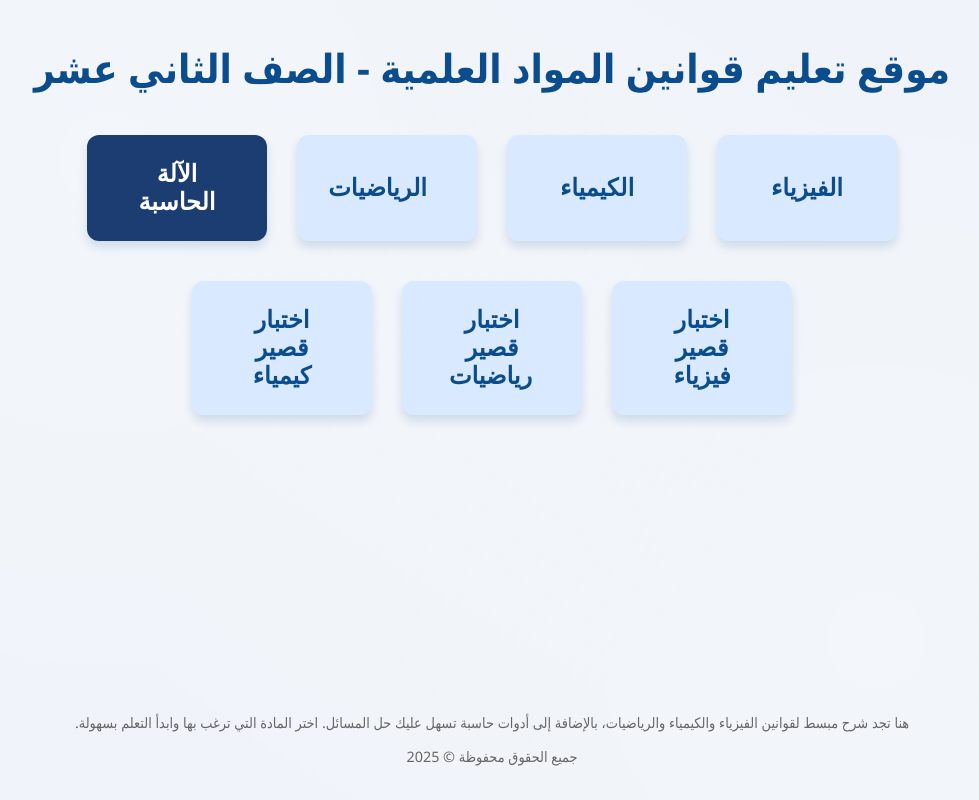
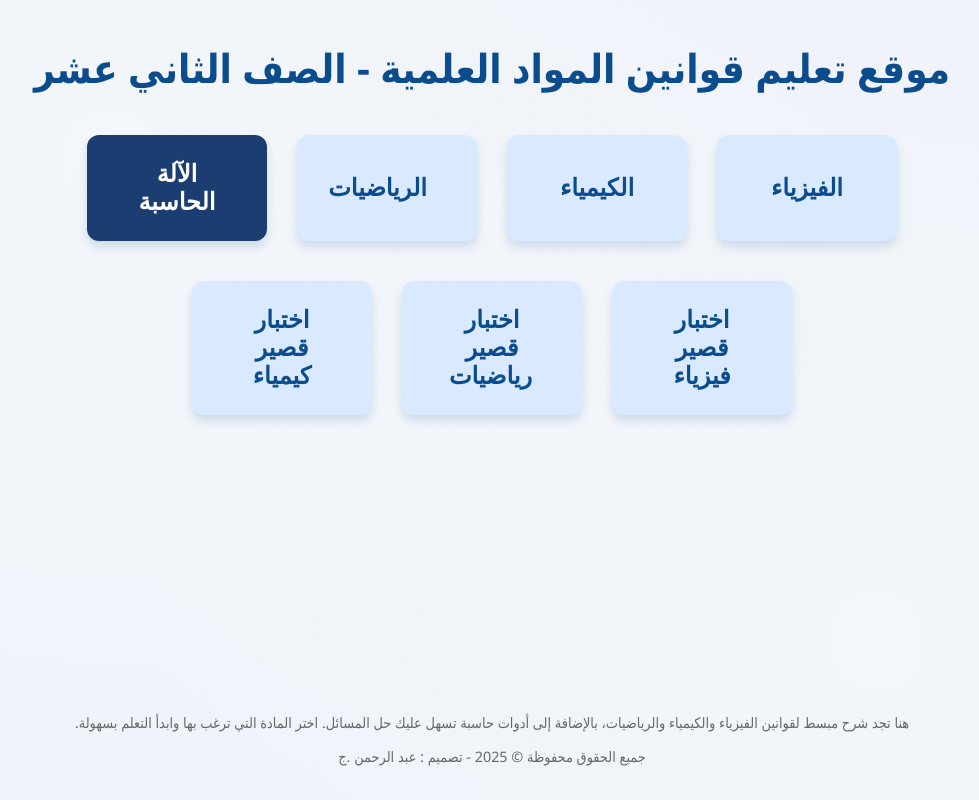
Before and after one commit to d77omy/-, a plain HTML site: page index.html in a window 1280 px wide. Shown: the whole page, without its empty margins (148-1127 px from the left). Drawn offline with Linux system fonts and the light colour scheme.

Commit message:
Update index.html

```diff
--- a/index.html
+++ b/index.html
@@ -153,7 +153,8 @@
 
   <footer>
     <p>هنا تجد شرح مبسط لقوانين الفيزياء والكيمياء والرياضيات، بالإضافة إلى أدوات حاسبة تسهل عليك حل المسائل. اختر المادة التي ترغب بها وابدأ التعلم بسهولة.</p>
-    <p>جميع الحقوق محفوظة © 2025</p>
+<p>جميع الحقوق محفوظة © 2025 - تصميم : عبد الرحمن .ج</p>
+
   </footer>
 
 </body>
```
